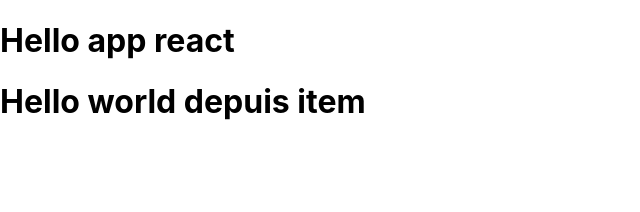
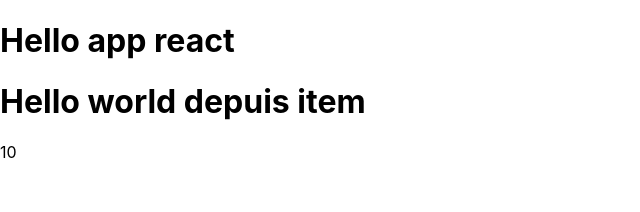
Before and after one commit to nicodvne/ReactDiscover, a React (Create React App) app: page / in a window 1280 px wide. Shown: the top 212 px of the page, without its empty margins (0-640 px from the left). Built offline with nearby package versions, Linux system fonts and the light colour scheme; the HTML template or start-up script is replaced by a standard one.

Commit message:
15: Decouverte de useState

```diff
--- a/src/App.js
+++ b/src/App.js
@@ -1,10 +1,26 @@
 import Item from "./Item";
+import {useState} from 'react';
 
 function App() {
+
+  /*
+    si console.log(useState(10)) => tableau :
+    [
+      0: 10,
+      1: f()...
+    ]
+  */
+
+  const [monState, setMonState] = useState(10);
+  console.log(monState); // useState(10)[0] => 10
+  console.log(setMonState); //useState(10)[1] => f()....
+
+
   return (
     <div className="App">
       <h1>Hello app react</h1>
       <Item />
+      {monState}
     </div>
   );
 }
```
